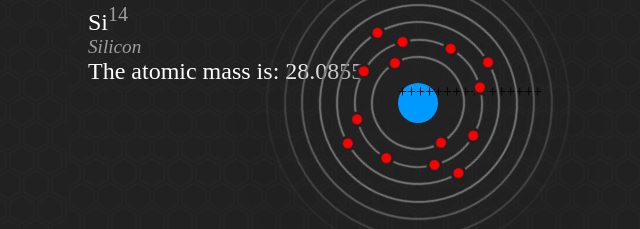
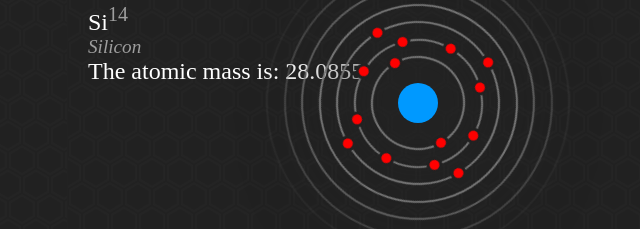
Before and after one commit to MotorTruck1221/schoolwork, a plain HTML site: page Chemistry/TheAtom/index.html in a window 1280 px wide. Shown: the part 305-534 px from the top of the page, 272-912 px from the left. Drawn offline with Linux system fonts and the light colour scheme.

Commit message:
Added all Changes to work

```diff
--- a/index.html
+++ b/Chemistry/TheAtom/index.html
@@ -18,7 +18,7 @@
                 <div class="latin-text-fade">The atomic mass is: 28.0855</div>
             </div>
             <div id="Atom">
-                <div class="nucleus">++++++++++++++++</div>
+                <div class="nucleus"></div>
                 <div class="electrospheres"></div>
             </div>
         </div>
```
Also changed, not shown: Chemistry/TheAtom/CSS/nucleus.css (renamed from CSS/nucleus.css), Chemistry/TheAtom/CSS/style.css (renamed from CSS/style.css), Chemistry/TheAtom/JS/atom.js (renamed from JS/atom.js), Chemistry/TheAtom/JS/atomchanges.js (renamed from JS/atomchanges.js).
